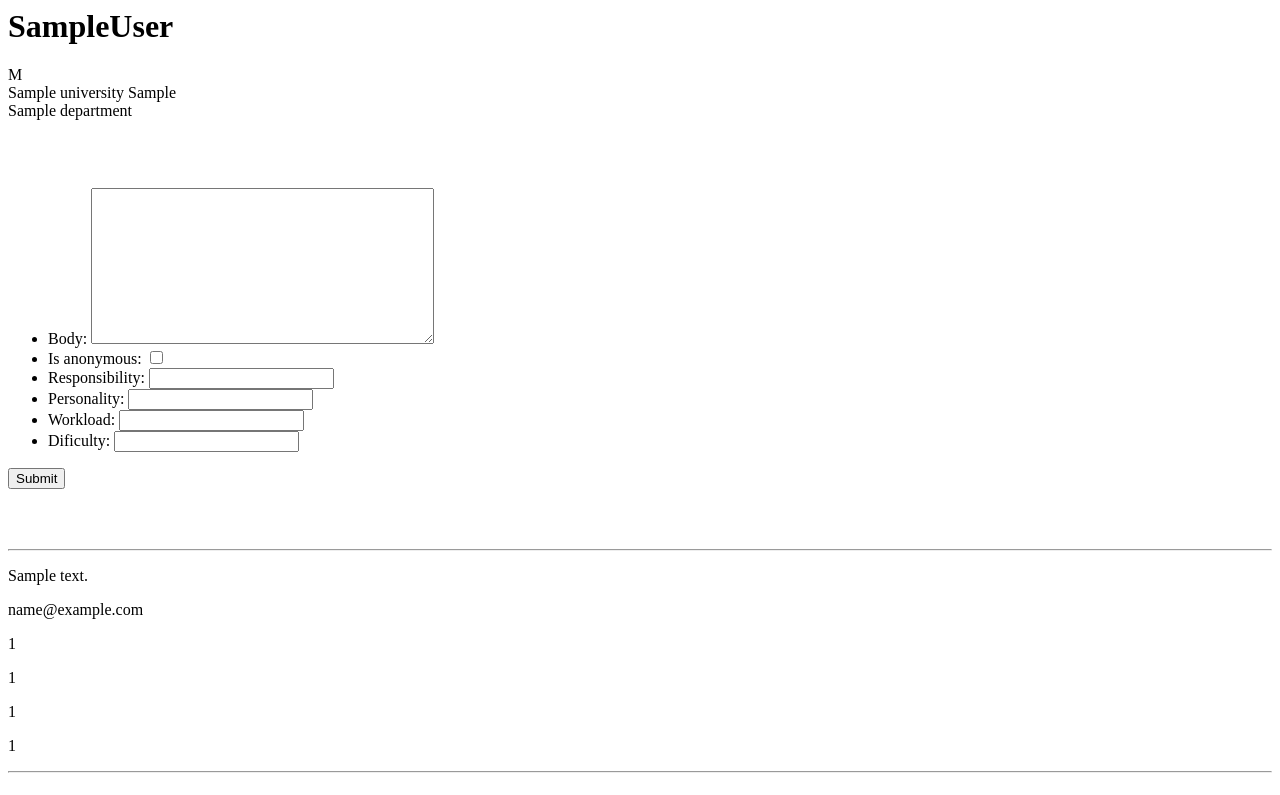
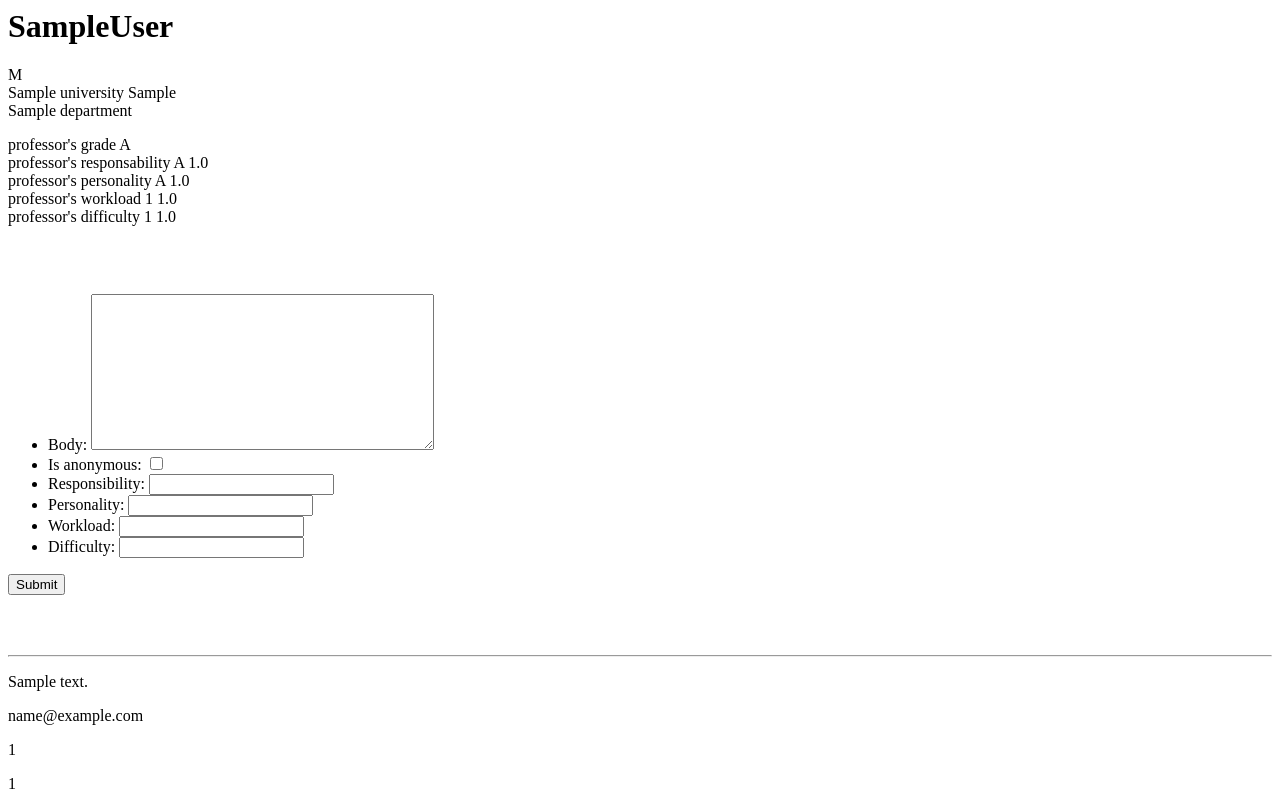
Before and after one commit to jpadilla/notaso, a Django app: a page that uses professors/templates/professor.html in a window 1280 px wide. Shown: the top 795 px of the page. Before the commit the page ends 773 px from the top, so only its background shows below. Run offline with Django 3.2, Linux system fonts and the light colour scheme; tables that the repository leaves empty hold one stand-in row (values such as "Sample post").

Commit message:
checking if comment has rates and adding them to the professor model *still under construction*

```diff
--- a/comments/forms.py
+++ b/comments/forms.py
@@ -11,10 +11,10 @@ class AddCommentForm(forms.ModelForm):
     responsibility = forms.IntegerField(required=False)
     personality = forms.IntegerField(required=False)
     workload = forms.IntegerField(required=False)
-    dificulty = forms.IntegerField(required=False)
+    difficulty = forms.IntegerField(required=False)
     class Meta:
         model = Comment
-        fields = ['body', 'is_anonymous', 'responsibility', 'personality', 'workload', 'dificulty']
+        fields = ['body', 'is_anonymous', 'responsibility', 'personality', 'workload', 'difficulty']
 
     def save_form(self, request, prof_slug):
         c = self.save(commit=False)
--- a/comments/models.py
+++ b/comments/models.py
@@ -15,7 +15,7 @@
     responsibility = models.IntegerField(null=True)
     personality = models.IntegerField(null=True)
     workload = models.IntegerField(null=True)
-    dificulty = models.IntegerField(null=True)
+    difficulty = models.IntegerField(null=True)
 
     def __unicode__(self):
         return self.body
--- a/professors/models.py
+++ b/professors/models.py
@@ -24,11 +24,11 @@ class Professor(models.Model):
     created_by = models.ForeignKey(settings.AUTH_USER_MODEL)
     slug = AutoSlugField(populate_from=populate_professor_slug, unique=True)
 
-    score = models.FloatField(editable=False)
-    responsability = models.FloatField(editable=False)
-    personality = models.FloatField(editable=False)
-    workload = models.FloatField(editable=False)
-    difficulty = models.FloatField(editable=False)
+    score = models.FloatField(editable=False, default=0)
+    responsibility = models.FloatField(editable=False, default=0)
+    personality = models.FloatField(editable=False, default=0)
+    workload = models.FloatField(editable=False, default=0)
+    difficulty = models.FloatField(editable=False, default=0)
 
     def __unicode__(self):
         return u'%s %s' % (self.first_name, self.last_name)
@@ -39,6 +39,9 @@ class Professor(models.Model):
         """
         full_name = '%s %s' % (self.first_name, self.last_name)
         return full_name
+
+    def save(self, *args, **kwargs):
+        super(Professor, self).save(*args, **kwargs)
 
     def get_percent(self):
         return self.score*100
@@ -55,21 +58,21 @@ class Professor(models.Model):
         else:
             return 'F'
 
-    def get_responsability(self):
-        responsability_percent = self.responsability*100
-        if responsability_percent >= 90:
+    def get_responsibility(self):
+        responsibility_percent = self.responsibility*100
+        if responsibility_percent >= 90:
             return 'A'
-        elif responsability_percent >= 80:
+        elif responsibility_percent >= 80:
             return 'B'
-        elif responsability_percent >= 70:
+        elif responsibility_percent >= 70:
             return 'C'
-        elif responsability_percent >= 60:
+        elif responsibility_percent >= 60:
             return 'D'
         else:
             return 'F'
 
     def get_personality(self):
-        personality_percent = self.responsability*100
+        personality_percent = self.personality*100
         if personality_percent >= 90:
             return 'A'
         elif personality_percent >= 80:
@@ -94,15 +97,15 @@ class Professor(models.Model):
         else:
             return 5
 
-    def get_dificulty(self):
-        dificulty_percent = self.dificulty*100
-        if dificulty_percent >= 90:
+    def get_difficulty(self):
+        difficulty_percent = self.difficulty*100
+        if difficulty_percent >= 90:
             return 1
-        elif dificulty_percent >= 80:
+        elif difficulty_percent >= 80:
             return 2
-        elif dificulty_percent >= 70:
+        elif difficulty_percent >= 70:
             return 3
-        elif dificulty_percent >= 60:
+        elif difficulty_percent >= 60:
             return 4
         else:
             return 5
--- a/professors/templates/professor.html
+++ b/professors/templates/professor.html
@@ -7,6 +7,12 @@
     <p>{{specified_professor.gender}}
         <br>{{specified_professor.university}}
         <br>{{specified_professor.department}}</p>
+        <p> professor's grade {{grade}} <br>
+            professor's responsability {{responsability}} {{specified_professor.responsibility}} <br>
+            professor's personality {{personality}} {{specified_professor.personality}} <br>
+            professor's workload {{workload}} {{specified_professor.workload}} <br>
+            professor's difficulty {{difficulty}} {{specified_professor.difficulty}} <br>
+        </p>
 
     <br>
     <br>
@@ -29,7 +35,7 @@
     <p>{{ c.responsibility }}</p>
     <p>{{ c.personality }}</p>
     <p>{{ c.workload }}</p>
-    <p>{{ c.dificulty }}</p>
+    <p>{{ c.difficulty }}</p>
 
     <hr>{% endfor %}
 </body>
--- a/professors/views.py
+++ b/professors/views.py
@@ -15,9 +15,15 @@ def specific_professor_view(request, professors_slug):
     data = {
         'specified_professor': professor,
         'comment_form': AddCommentForm(),
-        'comments': Comment.objects.filter(professor=professor.id)
+        'comments': Comment.objects.filter(professor=professor.id),
+        'grade': professor.get_grade(),
+        'responsability': professor.get_responsibility(),
+        'personality': professor.get_personality(),
+        'workload': professor.get_workload(),
+        'difficulty': professor.get_difficulty()
     }
     return render(request, 'professor.html', data)
+
 
 @login_required(login_url='/login/')
 def create_professor_view(request):
@@ -33,12 +39,43 @@ def create_professor_view(request):
     }
     return render(request, 'create-professor.html', data)
 
+
 @login_required(login_url='/login/')
 def post_comment(request, professors_slug):
     form = AddCommentForm(request.POST or None)
 
     if form.is_valid():
         form.save_form(request, professors_slug)
+        professor = get_object_or_404(Professor, slug=professors_slug)
+        comments = Comment.objects.filter(professor=professor.id).count()
+        if form.cleaned_data.get('responsibility') != 0:
+            professor.responsibility = responsibility_score(form, professor, comments)
+            professor.save()
+        if form.cleaned_data.get('personality') != 0:
+            professor.personality = personality_score(form, professor, comments)
+            professor.save()
+        if form.cleaned_data.get('workload') != 0:
+            professor.workload = workload_score(form, professor, comments)
+            professor.save()
+        if form.cleaned_data.get('difficulty') != 0:
+            professor.difficulty = difficulty_score(form, professor, comments)
+            professor.save()
 
     return HttpResponseRedirect(reverse('professors:specified_professor',
                                 kwargs={'professors_slug': professors_slug}))
+
+
+def responsibility_score(form, professor, comments):
+    return (professor.responsibility + form.cleaned_data.get('responsibility'))/(comments*5)
+
+
+def personality_score(form, professor, comments):
+    return (professor.personality + form.cleaned_data.get('personality'))/(comments*5)
+
+
+def workload_score(form, professor, comments):
+    return (professor.workload + form.cleaned_data.get('workload'))/(comments*5)
+
+
+def difficulty_score(form, professor, comments):
+    return (professor.difficulty + form.cleaned_data.get('difficulty'))/(comments*5)
```
